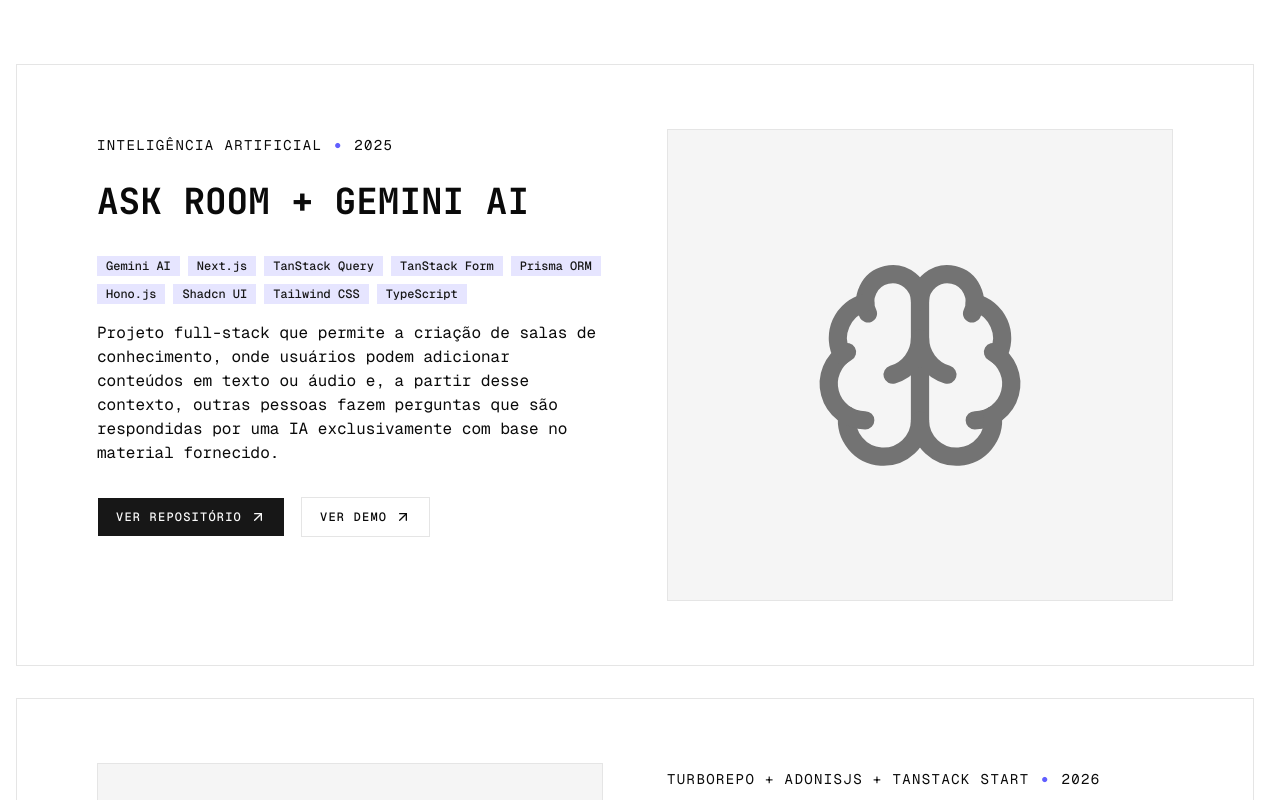
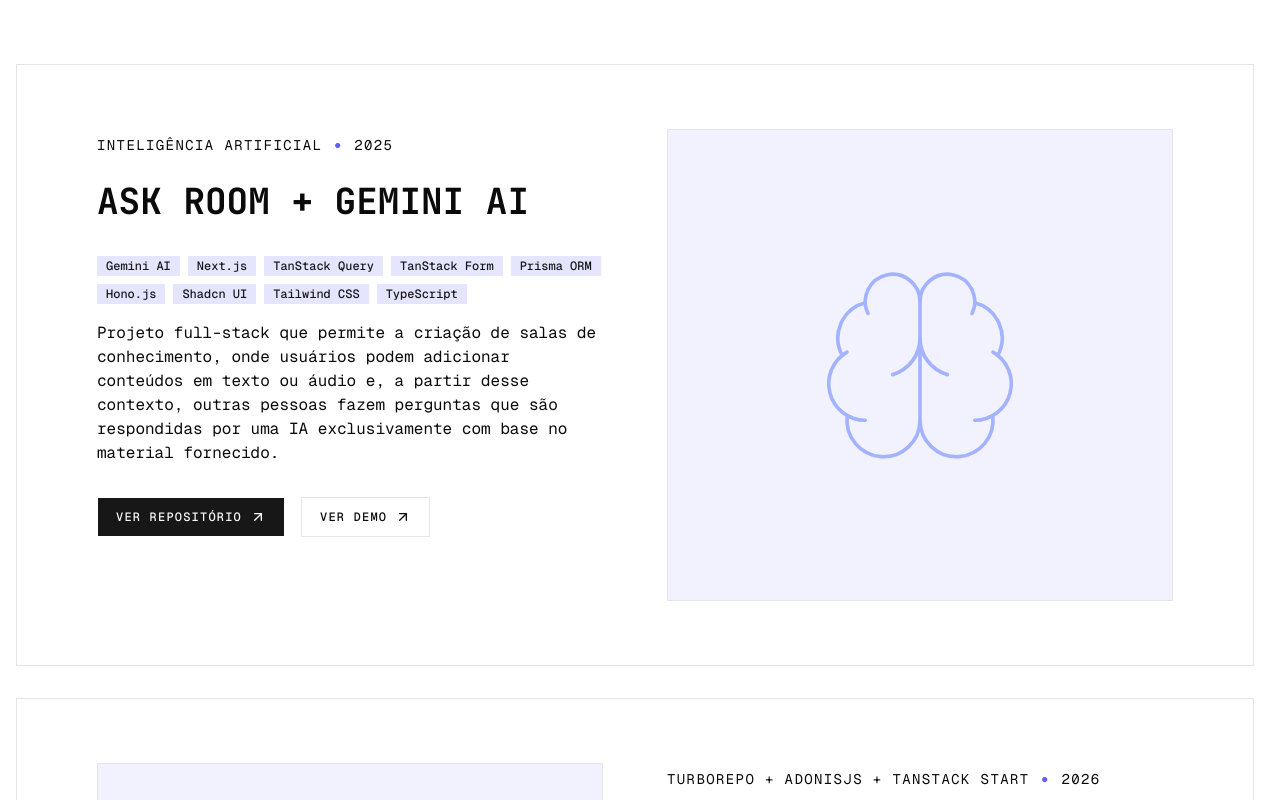
Before and after one commit to marquesmaycon/my-portfolio-3.0, a Next.js app: page / in a window 1280 px wide. Shown: the part 1060-1860 px from the top of the page. Built offline with nearby package versions, Linux system fonts and the light colour scheme.

Commit message:
pj hover icon animations

```diff
--- a/components/sections/projects.tsx
+++ b/components/sections/projects.tsx
@@ -16,8 +16,8 @@
 
     const rotate = (direction: "up" | "down") => {
       gsap.to(iconRef.current, {
-        rotate: direction === "down" ? "+=90" : "-=90",
-        duration: 0.8,
+        rotate: direction === "down" ? "+=60" : "-=60",
+        duration: 0.5,
         ease: "power1.out",
       });
     };
@@ -130,8 +130,11 @@
                       )}
                     </div>
                   </div>
-                  <div className="bg-muted flex items-center justify-center border p-4">
-                    <Icon className="text-muted-foreground size-1/2" />
+                  <div className="bg-accent/8 group-hover:bg-accent/32 flex items-center justify-center border p-4 transition-colors duration-800">
+                    <Icon
+                      className="group-hover:text-foreground size-1/2 text-indigo-300 transition-all duration-800 group-hover:scale-125"
+                      strokeWidth={0.4}
+                    />
                   </div>
                 </div>
               </li>
```
